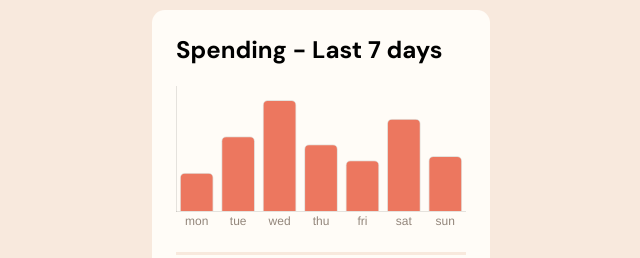
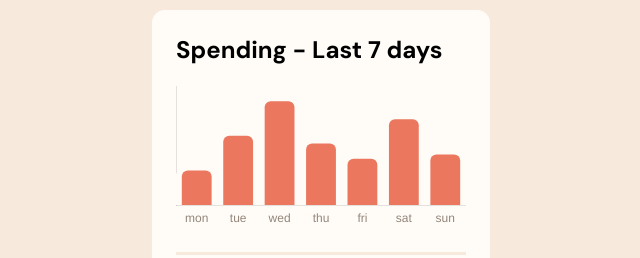
Before and after one commit to VickyAzola/Expenseschartcomponent, a plain HTML site: page index.html in a window 1280 px wide. Shown: the part 263-521 px from the top of the page, without its empty margins (319-959 px from the left). Drawn offline with nearby package versions, Linux system fonts and the light colour scheme.

Commit message:
Add files via upload

```diff
--- a/index.js
+++ b/index.js
@@ -26,10 +26,11 @@
             datasets: [{
                 label: '',
                 data: data.map(row => row.amount),
-                borderWidth: 1,
                 backgroundColor: '#ec775f',
-                borderRadius: 5,
-                inflateAmount: 2,
+                borderRadius: 12,
+                borderWidth: 6,
+                borderColor: '#fffcf7',
+                inflateAmount: 6,
                 hoverBackgroundColor: '#76b5bc',
             }],
         },
@@ -38,6 +39,7 @@
                 x: {
                     ticks: {
                         color: '#93867b',
+                        padding: 6,
                         font: {
                             weight: 'lighter'
                         },
@@ -49,7 +51,8 @@
                 },
                 y: {
                     ticks: {
-                        display: false
+                        display: false,
+                        drawTicks: false
                     },
                     grid: {
                         display: false,
--- a/style.css
+++ b/style.css
@@ -42,7 +42,7 @@
 }
 
 .spending {
-    background-color: #fffcf7;;
+    background-color: #fffcf7;
     border-radius: .8rem;
     padding: 1.5rem;
 }
```
